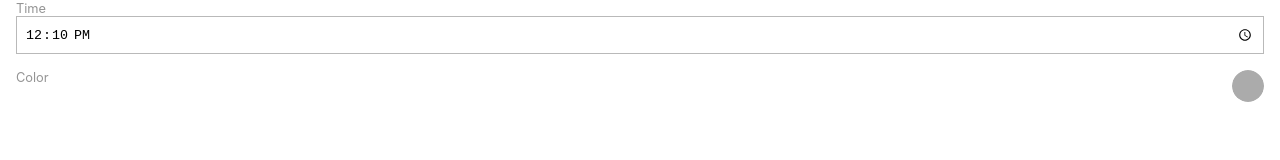
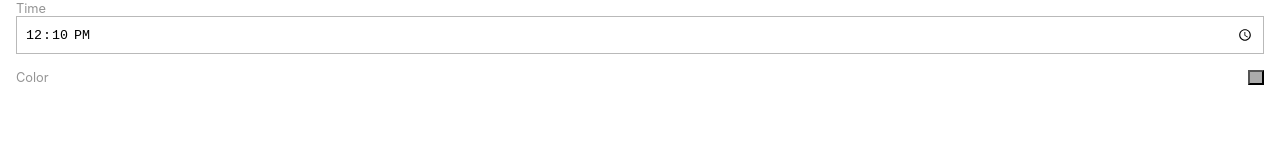
Before and after one commit to Printy-Studios/daily-planner, a React (Create React App) app: page / in a window 1280 px wide. Both pictures are taken after a click on the button 1244 px from the left and 93 px from the top of the page. Shown: the part 136-296 px from the top of the page. Built offline with nearby package versions, Linux system fonts and the light colour scheme.

Commit message:
implemented color picker for task group

```diff
--- a/src/components/forms/ColorInput.tsx
+++ b/src/components/forms/ColorInput.tsx
@@ -1,5 +1,6 @@
-import { Field } from 'formik'
-import { useEffect, useRef, useState } from 'react'
+import { Field, useField } from 'formik'
+import { useState } from 'react'
+import { CirclePicker, ColorResult } from 'react-color'
 import InputBase from './InputBase'
 
 type Props = {
@@ -10,17 +11,48 @@ type Props = {
 
 export default function ColorInput( props: Props) {
 
+    const [ field, meta, helpers ] = useField(props.name)
+
+    const [ showPicker, setShowPicker ] = useState<boolean>(false)
+
+    const togglePicker = () => {
+        setShowPicker(!showPicker)
+    }
+
+    const handleColorChange = (color: ColorResult) => {
+        // console.log(e)
+        field.onChange(color.hex)
+        helpers.setValue(color.hex)
+    }
+
     return (
         <InputBase
+            className='input-base-color-picker'
             label={props.label}
             name={props.name}
             direction='flex-row'
         >
-            <Field
+            {/* <Field
                 className='color-picker p-xs border-gray-medium focus:border-black'
                 type='color'
                 {...props}
+            /> */}
+            <button
+                type='button'
+                onClick={togglePicker}
+                style={{
+                    backgroundColor: field.value
+                }}
             />
+            { showPicker ?
+                <CirclePicker
+                    color={field.value}
+                    className='color-picker'
+                    circleSpacing={0}
+                    onChangeComplete={handleColorChange}
+                />
+            : null }
+
         </InputBase>
 
     )
--- a/src/pages/TaskGroupEditPage.tsx
+++ b/src/pages/TaskGroupEditPage.tsx
@@ -103,7 +103,7 @@ export default function TaskGroupEditPage() {
             color: values.color
         }
 
-        console.log(state)
+        console.log(data)
 
         //If ID param passed, update task group
         if (state && state.id > -1) {
--- a/src/style.css
+++ b/src/style.css
@@ -454,13 +454,11 @@ code {
 
 /* Different approach (semantic styling instead of util-based styling) */
 
-.color-picker {
+/*.color-picker {
   -webkit-appearance: none;
   appearance: none;
-  /* background-color: transparent; */
   border: none;
   padding: 0px;
-  /* box-sizing: border-box; */
   border-radius: 500px;
   height: 32px;
   width: 32px;
@@ -475,9 +473,28 @@ code {
 }
 
 .color-picker::-webkit-color-swatch {
-  /* margin: 0px; */
   border-radius: 500px;
   border: none;
-  /* height: 36px; */
-  /* width: 36px; */
+} */
+
+.input-base-color-picker {
+  position: relative;
 }
+
+.color-picker-button {
+
+}
+
+.color-picker {
+  display: flex;
+  position: absolute;
+  top: 24px;
+  right: 0px;
+  border: 1px solid var(--gray-medium);
+  border-radius: 8px;
+  align-items: center;
+  /* justify-content: center; */
+  gap: 8px;
+  padding: 8px;
+  background-color: white;
+}
```
Also changed, not shown: package.json (+7 -1 lines), 1 other file (tests, documents, lock files or other folders).
